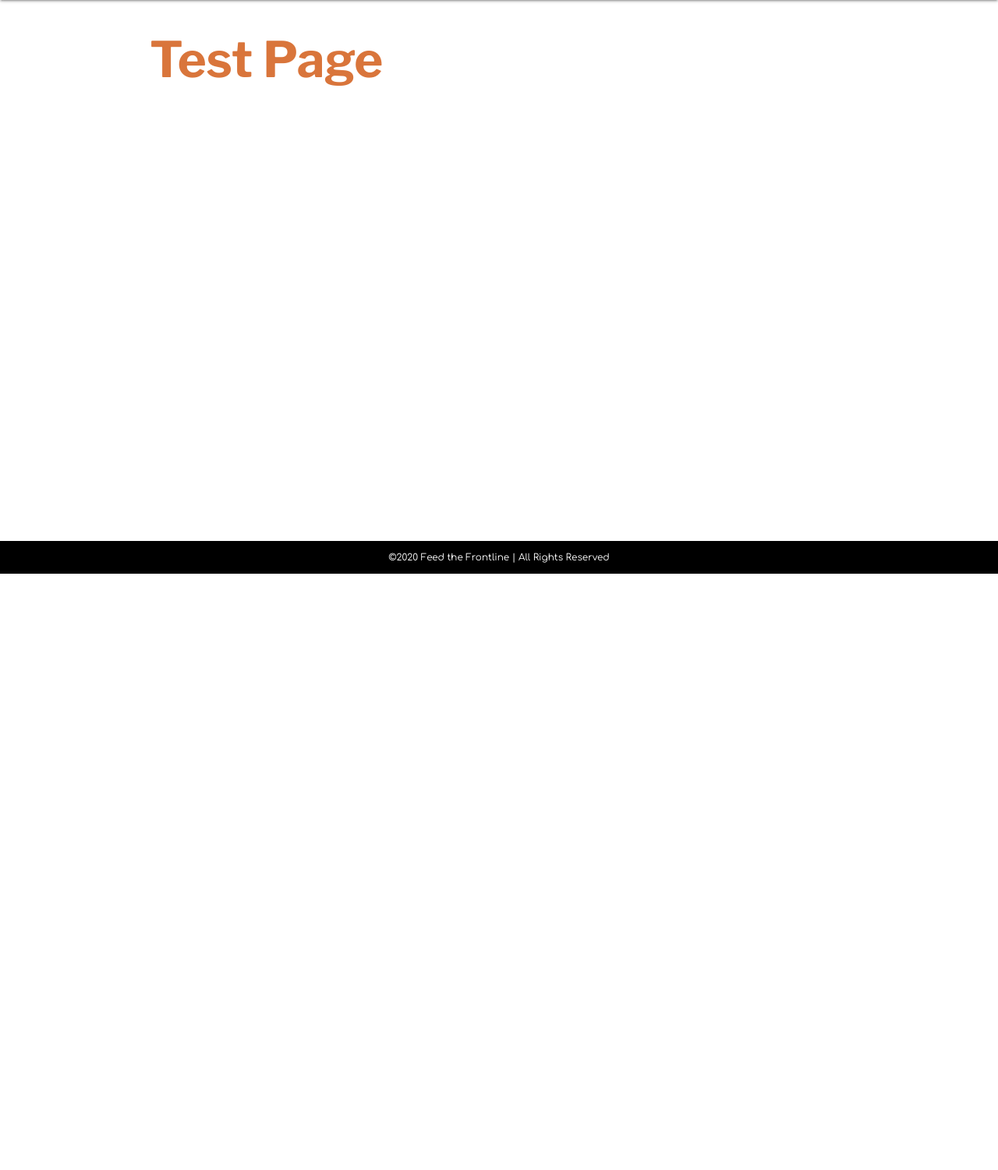
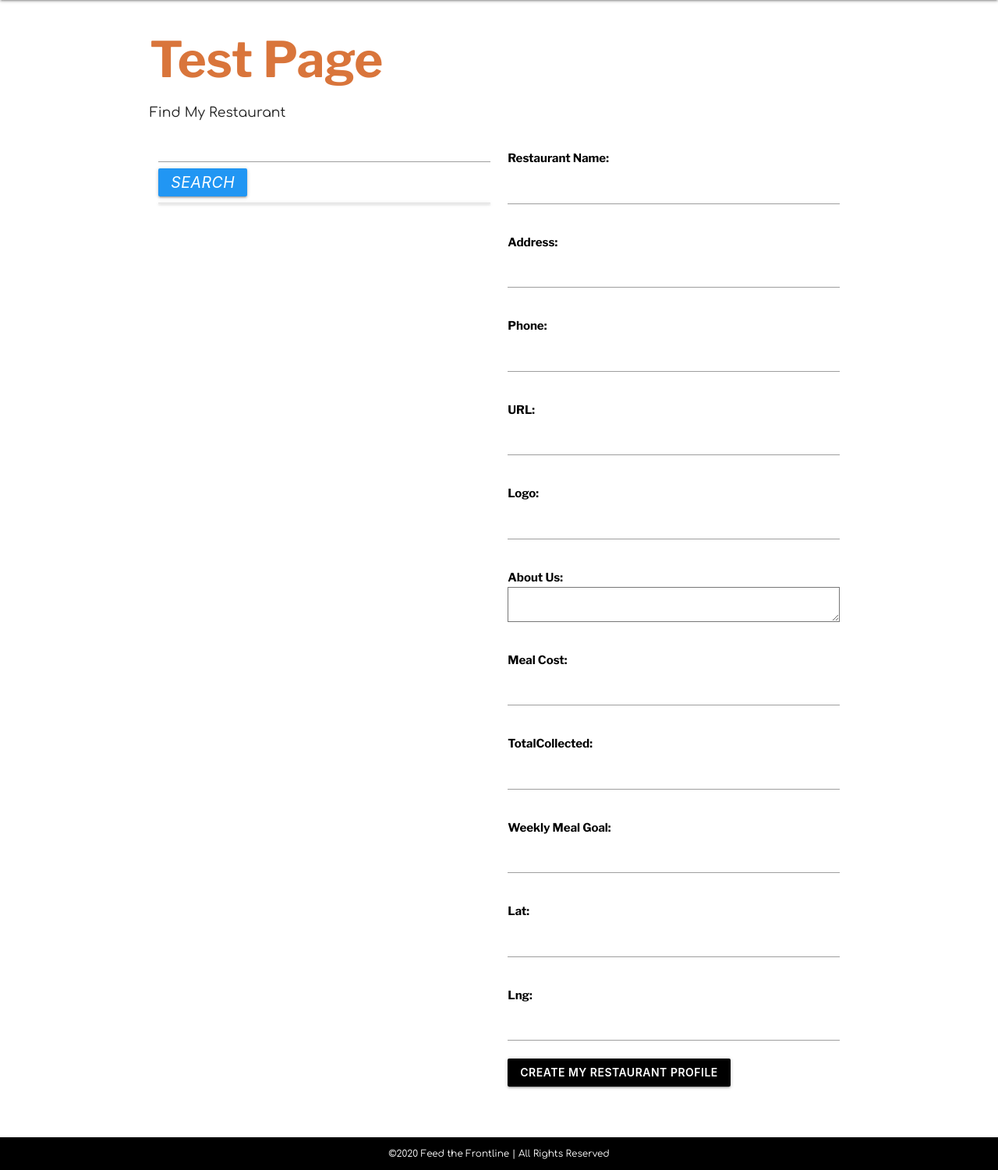
Before and after one commit to thomasdahlberg/feedthefrontline, a Django app: page /test/ in a window 1280 px wide. Shown: the part 64-1565 px from the top of the page at 78% size. Before the commit the page ends 800 px from the top, so only its background shows below. Run offline with Django 3.2, Linux system fonts and the light colour scheme.

Commit message:
consumes Places API in Restaurant Reg page

```diff
--- /dev/null
+++ b/main/forms.py
@@ -0,0 +1,19 @@
+from django.forms import ModelForm
+from .models import Restaurant
+
+class RestaurantForm(ModelForm):
+    class Meta:
+        model = Restaurant
+        fields = [
+            'restaurantName',
+            'address',
+            'phone',
+            'url',
+            'logo',
+            'aboutUs',
+            'mealCost',
+            'totalCollected',
+            'goal',
+            'lat',
+            'lng'
+            ]
--- /dev/null
+++ b/main/static/js/script.js
@@ -0,0 +1,61 @@
+class Site {
+    constructor(siteName, address, latitude, longitude) {
+        this.siteName = siteName;
+        this.address = address;
+        this.latitude = latitude;
+        this.longitude = longitude;
+    }
+}
+let newJobsites = [];
+let data = 'AIzaSyDoVTW1-BZU-gfpY86X4FRKoc6hy8Oa67I'
+
+$(document).ready(function(){
+    $('select').formSelect();
+    $(".dropdown-trigger").dropdown();
+    $('.collapsible').collapsible();
+    $('.fixed-action-btn').floatingActionButton();
+});
+
+
+function showSearchResults(results) {
+    for(let i = 0; i < results.length; i++) {
+        searchedSite = new Site(results[i].name, results[i].formatted_address, results[i].geometry.location.lat, results[i].geometry.location.lng);
+        newJobsites.push(searchedSite);
+    }
+    for(let i = 0; i < newJobsites.length; i++) {
+        $('#search-results').append(`<li class="sites" value="${i}">
+                                        <div class="collapsible-header"><strong>${newJobsites[i].siteName}</strong></div>
+                                            <div class="collapsible-body"><span><strong>${newJobsites[i].address}</strong>
+                                                <br><br>
+                                                <form action="/restaurants/" method="POST">
+                                                    <button class="btn waves-effect waves-light green" type="submit">Add Jobsite
+                                                        <i class="material-icons right">add</i>
+                                                    </button>
+                                                    <input type="hidden" name="name" value="${newJobsites[i].siteName}">
+                                                    <input type="hidden" name="address" value="${newJobsites[i].address}">
+                                                    <input type="hidden" name="latitude" value="${newJobsites[i].latitude}">
+                                                    <input type="hidden" name="longitude" value="${newJobsites[i].longitude}">
+                                                </form>
+                                            </span>
+                                        </div>
+                                    </li>`
+                                    );
+    }
+}
+
+
+$('#site-search-click').on('click', (event)=> {
+    event.preventDefault();
+    $('li.sites').remove();
+    newJobsites = [];
+    const regex = / /gi;
+    userInput = $('#site-search-data').val().replace(regex, '+');
+    let placesURL = `https://maps.googleapis.com/maps/api/place/textsearch/json?query=${userInput}&key=${data}`
+    $.ajax({
+        url: `https://cors-anywhere.herokuapp.com/${placesURL}`,
+        type: "GET",
+    }).then(function(data){
+        console.log(data.results);
+        showSearchResults(data.results);
+        });
+});
--- a/main/templates/base.html
+++ b/main/templates/base.html
@@ -14,7 +14,13 @@
     <link rel="apple-touch-icon" sizes="180x180" href="{% static 'images/apple-touch-icon.png' %}">
     <link rel="icon" type="image/png" sizes="32x32" href="{% static 'images/favicon-32x32.png' %}">
     <link rel="icon" type="image/png" sizes="16x16" href="{% static 'images/favicon-16x16.png' %}">
+    <script
+        src="https://code.jquery.com/jquery-3.4.1.min.js"
+        integrity="sha256-CSXorXvZcTkaix6Yvo6HppcZGetbYMGWSFlBw8HfCJo="
+        crossorigin="anonymous">
+    </script>
     <script src="https://cdnjs.cloudflare.com/ajax/libs/materialize/1.0.0/js/materialize.min.js"></script>
+    <script defer src="{% static 'js/script.js' %}"></script>
     <title>Feed the Frontline</title>
 </head>
 
--- a/main/templates/restaurants/index.html
+++ b/main/templates/restaurants/index.html
@@ -18,6 +18,11 @@
     <div class="col s6">
         <div id ="map"></div>
     </div>
+    <form action="" method="post">
+        {% csrf_token %}
+        <input type="text" name="places-search">
+        <input type="submit" value="Submit">
+    </form>
 </div>
 <script>
     let map, infoWindow;
--- a/main/templates/test.html
+++ b/main/templates/test.html
@@ -2,4 +2,24 @@
 
 {% block content %}
 <h1>Test Page</h1>
+<form>
+    <h6>Find My Restaurant</h6>
+    <div class="row">
+        <div class="col s6">
+            <div class="container-3">
+                <input type="text" id="site-search-data">
+                    <button type="submit" value="Search" id="site-search-click" class="waves-effect waves-light btn blue"><i class="material-icons center">search</i></button>
+                </div>
+            </form>
+            <ul id="search-results" class="collapsible"></ul>
+        </div>
+        <div class="col s6">
+            <form action="{% url 'rest_create' %}" method="post">
+                {% csrf_token %}
+                {{ rest_form.as_p }}
+                <input type="submit" value="Create My Restaurant Profile" class="btn">
+            </form>
+        </div>
+    </div>
+
 {% endblock %}
--- a/main/views.py
+++ b/main/views.py
@@ -1,24 +1,29 @@
 from django.shortcuts import render, redirect
 from django.views.generic.edit import CreateView, UpdateView, DeleteView
+from django.http import JsonResponse, HttpResponse
+from django.contrib.auth import login
+from django.contrib.auth.forms import UserCreationForm
 
 from .models import Restaurant, Transaction, Facility
+from .forms import RestaurantForm
 
-from django.contrib.auth import login
-from django.contrib.auth.forms import UserCreationForm
-# import googlemaps
-# import time
-# from GoogleMapsAPIKey import get_my_key
+import googlemaps
 
-# API_KEY = get_my_key
+gmaps = googlemaps.Client(key = 'AIzaSyDoVTW1-BZU-gfpY86X4FRKoc6hy8Oa67I')
 
-# gmaps = googlemaps.Client(key = API_KEY)
+# Google Maps/Places APIs
+# def place_search(request):
+#     search_text = request.places-search
+#     places = gmaps.find_place(search_text)
+#     return render(request, 'test.html', { 'places': places })
 
 # Create your views here.
 def home(request):
     return render(request, 'home.html')
 
 def test(request):
-    return render(request, 'test.html')
+    rest_form = RestaurantForm()
+    return render(request, 'test.html', { 'rest_form': rest_form })
 
 # Authorization and Registration
 
```
